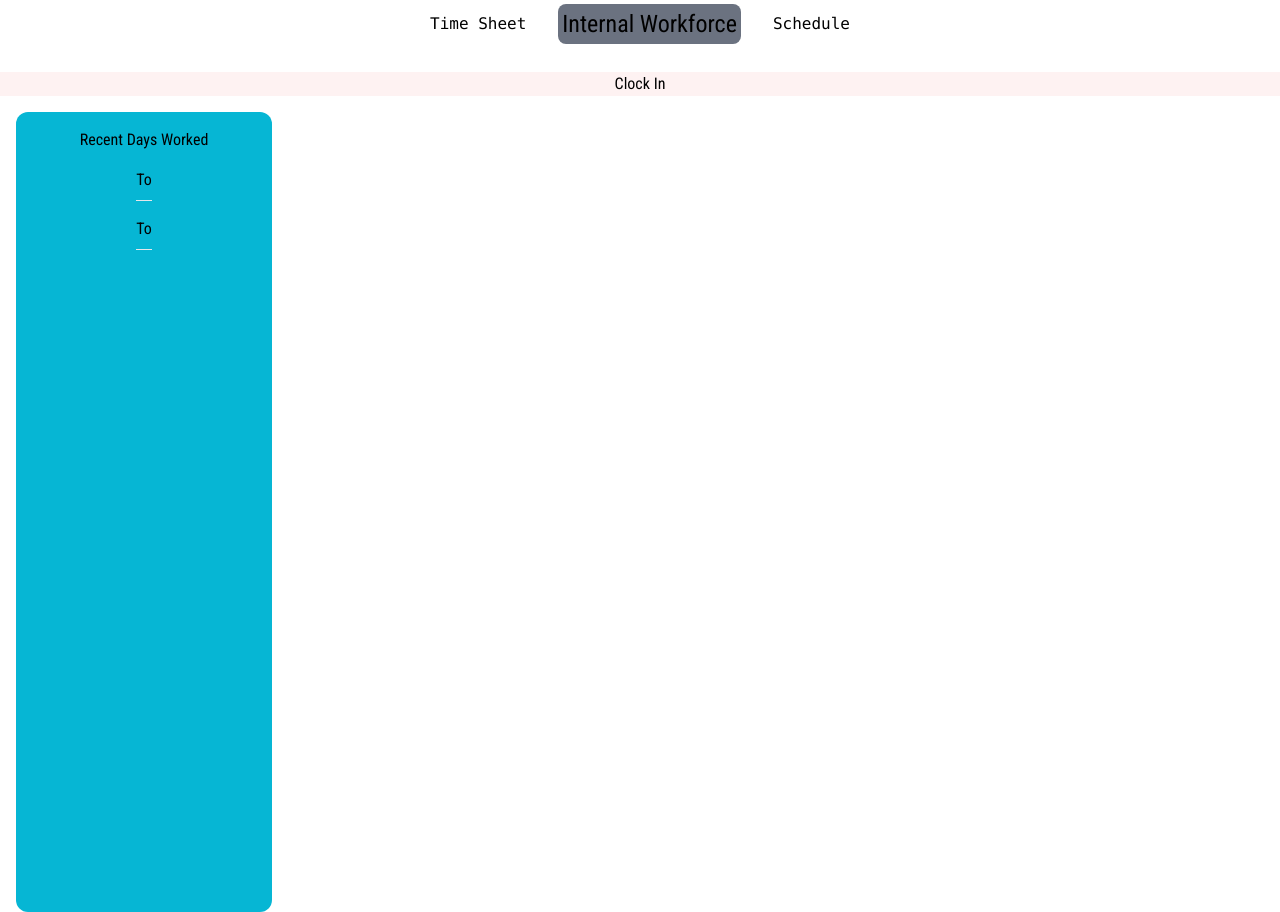
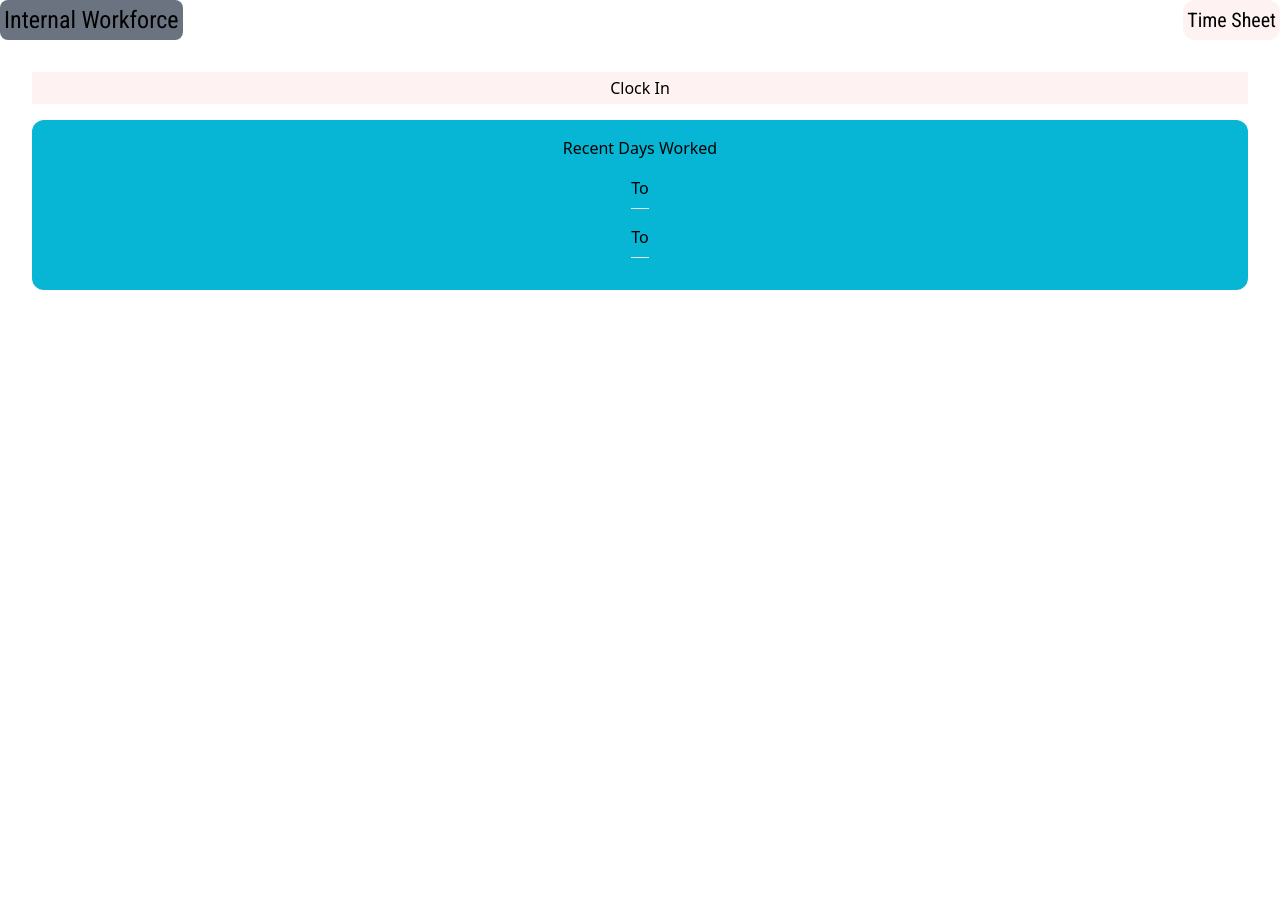
Before and after one commit to SilahicAmil/nextjs-employee-log, a Next.js app: page /employee-dash in a window 1280 px wide. After the commit the page ends 800 px from the top, so only its background shows below. Built offline with nearby package versions, Linux system fonts and the light colour scheme.

Commit message:
reformatting application

```diff
--- a/components/EmployeePage/Clock/Clock.js
+++ b/components/EmployeePage/Clock/Clock.js
@@ -60,9 +60,9 @@ const Clock = ({ addStartTime, finishTime }) => {
 
   return (
     <>
-      <div className=" w-full flex flex-col h-full mt-6">
+      <div className=" lg:w-[95vw] justify-center m-auto flex flex-col mt-6">
         {!clockedIn ? (
-          <button className="bg-red-50 text-black" onClick={clockInHandler}>
+          <button className="bg-red-50 h-8 text-black" onClick={clockInHandler}>
             Clock In
           </button>
         ) : (
--- a/components/EmployeePage/Clock/TimeWorked.js
+++ b/components/EmployeePage/Clock/TimeWorked.js
@@ -1,6 +1,6 @@
 const TimeWorked = ({ startTime, endTime, totalTime }) => {
   return (
-    <div className="flex flex-col mt-4 w-64 md:h-4/12 2 h-screen ml-4 rounded-xl  items-center bg-cyan-500 ">
+    <div className="flex flex-col mt-4 md:w-screen lg:w-[95vw] md:h-4/12  m-auto  rounded-xl items-center bg-cyan-500 ">
       <h1 className="mt-4 mb-4">Recent Days Worked</h1>
       <div className=" pb-4">
         <div>
--- a/components/Layout/Layout.js
+++ b/components/Layout/Layout.js
@@ -5,7 +5,7 @@ const Layout = ({ children }) => {
     <>
       <div>
         <NavBar />
-        <main className="w-screen font-roboto ">{children}</main>
+        <main className="w-screen  ">{children}</main>
       </div>
     </>
   );
--- a/components/Navigation/NavBar.js
+++ b/components/Navigation/NavBar.js
@@ -5,21 +5,26 @@ const NavBar = () => {
   const router = useRouter();
   return (
     <>
-      <div className="flex h-12 w-screen font-mono justify-evenly items-center ">
-        <div>
+      <div className=" h-12  ml-auto font-mono ">
+        <div className="">
           <nav>
-            <ul className="flex w-full gap-8 items-center">
-              <li className="">Time Sheet</li>
-              <div>
+            <ul className="flex justify-between">
+              <li>
+                <div className="">
                   <h2
-                  className={`lg:text-2xl font-roboto md:text-xl p-1 rounded-lg ${
-                    router.pathname === "/employee-dash" ? "bg-gray-500" : null
+                    className={`lg:text-2xl font-roboto  p-1 rounded-lg  ${
+                      router.pathname === "/employee-dash"
+                        ? "bg-gray-500"
+                        : null
                     } `}
                   >
                     <Link href="/employee-dash">Internal Workforce</Link>
                   </h2>
                 </div>
-              <li>Schedule</li>
+              </li>
+              <li className="lg:text-xl font-roboto p-1 rounded-xl bg-red-50 text-black flex items-center">
+                Time Sheet
+              </li>
             </ul>
           </nav>
         </div>
```
Also changed, not shown: 1 other file (tests, documents, lock files or other folders). Lines whose indentation alone changed are shown as unchanged.
